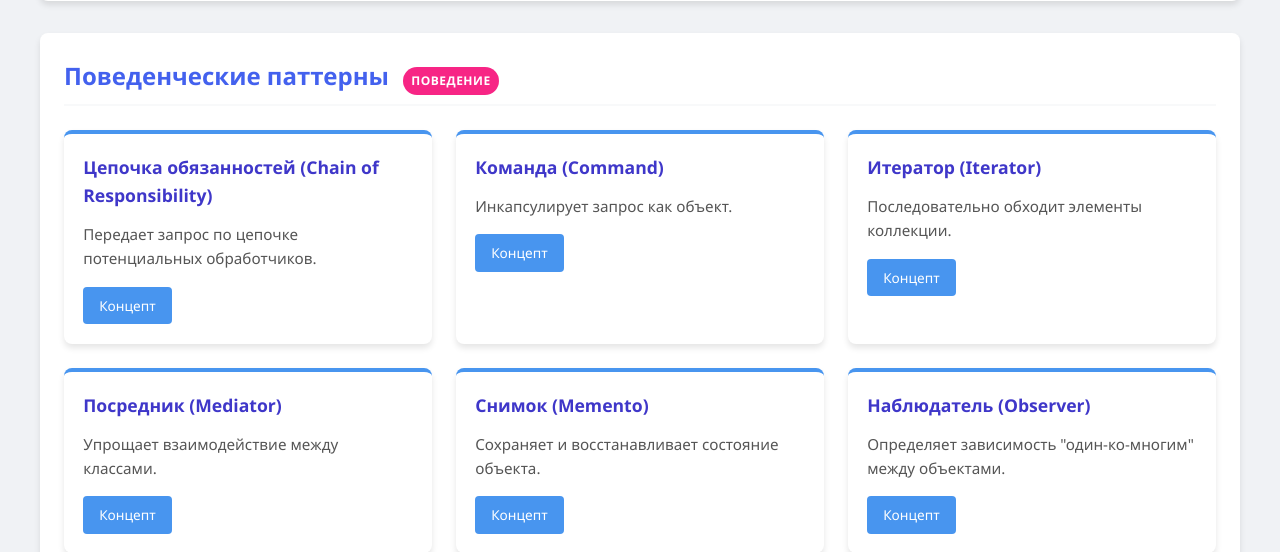
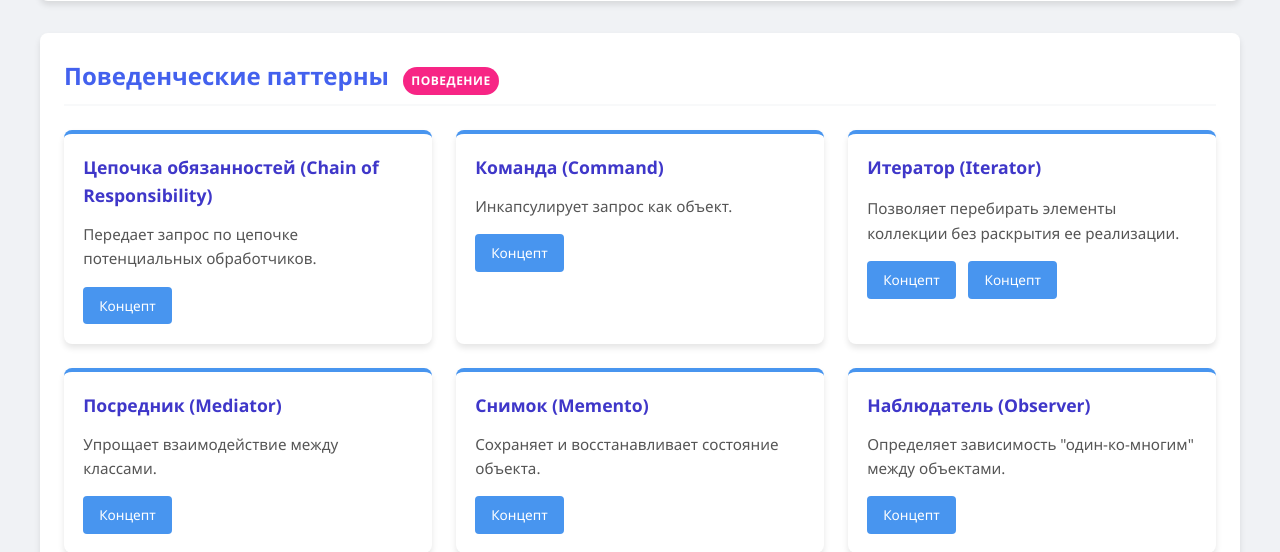
Before and after one commit to SSsailosSS/sailos, a PHP site: page /lab2.php in a window 1280 px wide. Shown: the part 1506-2058 px from the top of the page. Run offline with PHP 8.4, Linux system fonts and the light colour scheme.

Commit message:
Update lab2.php

```diff
--- a/lab2.php
+++ b/lab2.php
@@ -311,12 +311,16 @@
                 </div>
 
                 <div class="pattern-card">
-                    <div class="pattern-name">Итератор (Iterator)</div>
-                    <div class="pattern-desc">Последовательно обходит элементы коллекции.</div>
-                    <div class="pattern-links">
-                        <a href="lab2/Iterator/Conceptual/index.php" class="pattern-link" target="_blank">Концепт</a>
-                    </div>
+            <div class="pattern-name"> Итератор (Iterator) </div>
+
+                <div class="pattern-desc">
+                    <p>Позволяет перебирать элементы коллекции без раскрытия ее реализации.</p>
                 </div>
+                <div class="pattern-links">
+                    <a href="lab2/Iterator/RealWorld/index.php" class="pattern-link" target="_blank">Концепт</a>
+                    <a href="lab2/Iterator/Conceptual/index.php" class="pattern-link" target="_blank">Концепт</a>
+                </div>
+        </div>
 
                 <div class="pattern-card">
                     <div class="pattern-name">Посредник (Mediator)</div>
```
